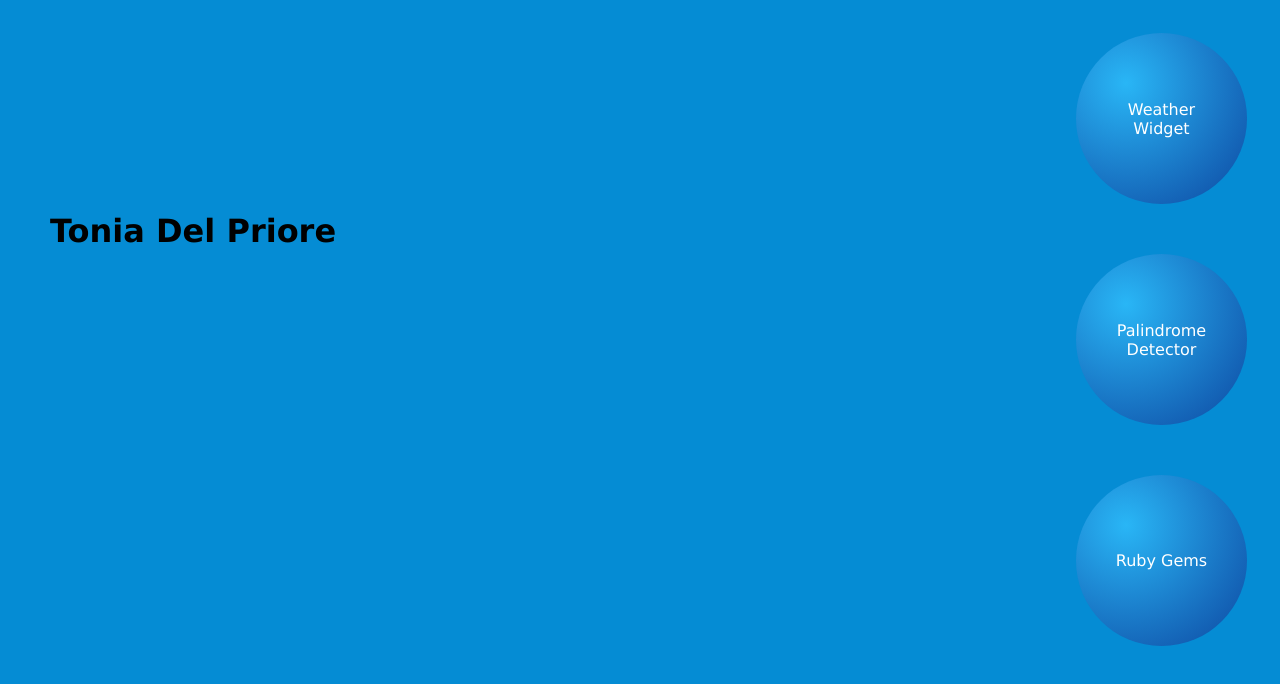
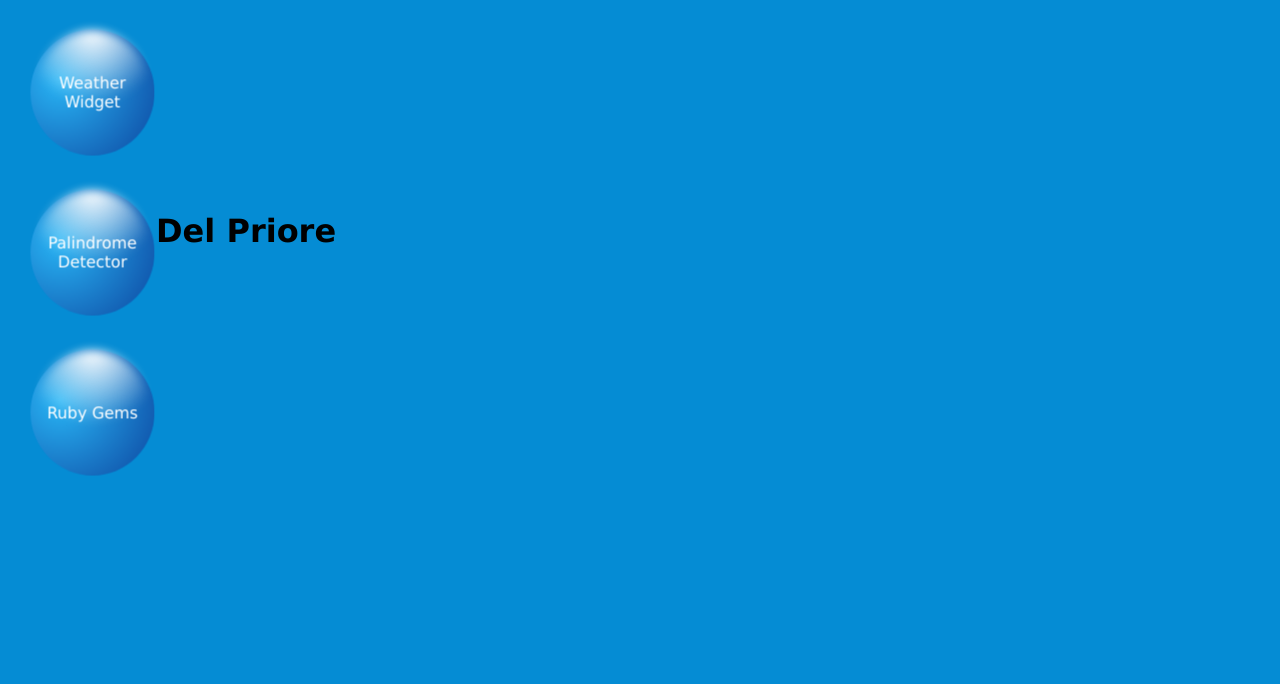
Before and after one commit to toninjaa/portfolio, a React (Vite) app: page / in a window 1280 px wide. Shown: the top 684 px of the page. Built offline with nearby package versions, Linux system fonts and the light colour scheme; the HTML template or start-up script is replaced by a standard one.

Commit message:
add bubbles

```diff
--- a/src/App.css
+++ b/src/App.css
@@ -21,10 +21,10 @@ h1 {
 }
 
 .link-item {
-  /* animation-name: link; */
+  animation: bubble-anim 2s ease-out infinite;
   align-items: center;
   align-self: flex-end;
-  background: radial-gradient(circle at 50px 50px, #29b6f6, #0d47a1);
+  background: radial-gradient(circle at 30px 50px, #29b6f6, #0d47a1);
   background-color: #0d47a1;
   border-radius: 50%;
   color: white;
@@ -42,6 +42,37 @@ h1 {
 .name {
   height: 40vmin;
   pointer-events: none;
+}
+
+.stage {
+  width: 120px;
+  height: 120px;
+  display: inline-block;
+  margin: 20px;
+  perspective: 1200px;
+  perspective-origin: 50% 50%;
+}
+
+.link-item .shadow {
+  position: absolute;
+  width: 100%;
+  height: 100%;
+  background: radial-gradient(circle at 50% 50%, rgba(0, 0, 0, 0.4), rgba(0, 0, 0, 0.1) 40%, rgba(0, 0, 0, 0) 50%);
+  transform: rotateX(90deg) translateZ(-150px);
+  z-index: -1;
+}
+
+.link-item:before {
+  content: "";
+  position: absolute;
+  top: 1%;
+  left: 5%;
+  width: 90%;
+  height: 90%;
+  border-radius: 50%;
+  background: radial-gradient(circle at 50% 0px, #ffffff, rgba(255, 255, 255, 0) 58%);
+  filter: blur(5px);
+  z-index: 2;
 }
 
 @media (prefers-reduced-motion: no-preference) {
@@ -67,9 +98,23 @@ h1 {
   100% {background-color: #90caf9;}
 }
 
-@keyframes link {
-  0%   {color: #90caf9;}
-  25%  {color: #29b6f6;}
-  50%  {color: #0288d1;}
-  100% {color: #0d47a1;}
+@keyframes bubble-anim {
+  0% {
+    transform: scale(1);
+  }
+  20% {
+    transform: scaleY(0.95) scaleX(1.05);
+  }
+  48% {
+    transform: scaleY(1.1) scaleX(0.9);
+  }
+  68% {
+    transform: scaleY(0.98) scaleX(1.02);
+  }
+  80% {
+    transform: scaleY(1.02) scaleX(0.98);
+  }
+  97%, 100% {
+    transform: scale(1);
+  }
 }
--- a/src/App.tsx
+++ b/src/App.tsx
@@ -4,9 +4,26 @@ function App() {
   return (
     <div className="container">
       <h1 className="name">Tonia Del Priore</h1>
-      <a className="link-item" href="https://toninjaa.github.io/weather-app/" target="_blank">Weather Widget</a>
-      <a className="link-item" href="https://toninjaa.github.io/palindrome-site/" target="_blank">Palindrome Detector</a>
-      <a className="link-item" href="https://rubygems.org/profiles/toninjaa" target="_blank">Ruby Gems</a>
+      <div className="stage">
+        <a className="link-item" href="https://toninjaa.github.io/weather-app/" target="_blank">
+          <span className="shadow"></span>
+          Weather Widget
+        </a>
+      </div>
+
+      <div className="stage">
+        <a className="link-item" href="https://toninjaa.github.io/palindrome-site/" target="_blank">
+          <span className="shadow"></span>
+          Palindrome Detector
+        </a>
+      </div>
+
+      <div className="stage">
+        <a className="link-item" href="https://rubygems.org/profiles/toninjaa" target="_blank">
+        <span className="shadow"></span>
+          Ruby Gems
+        </a>
+      </div>
     </div>
   );
 }
```
